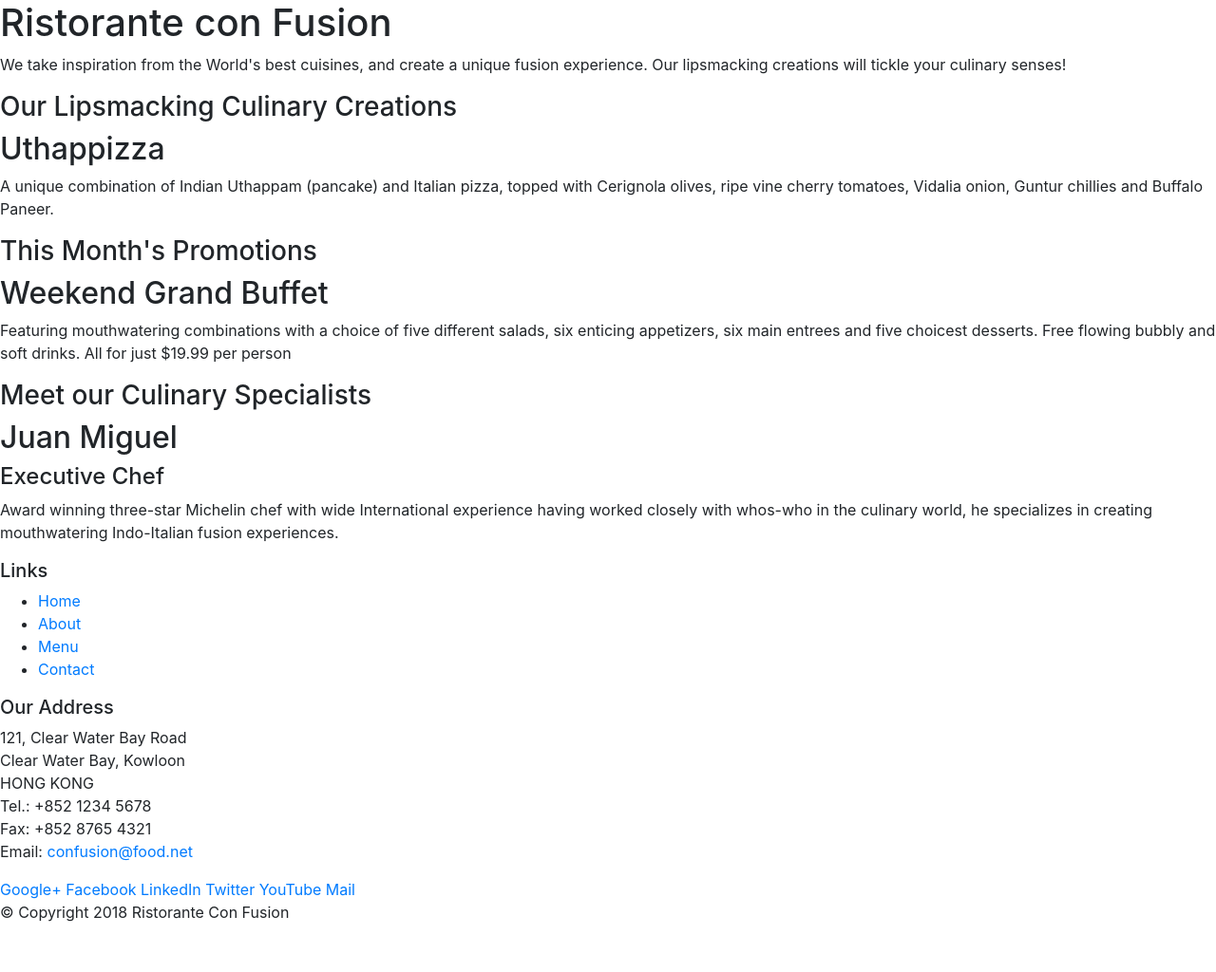
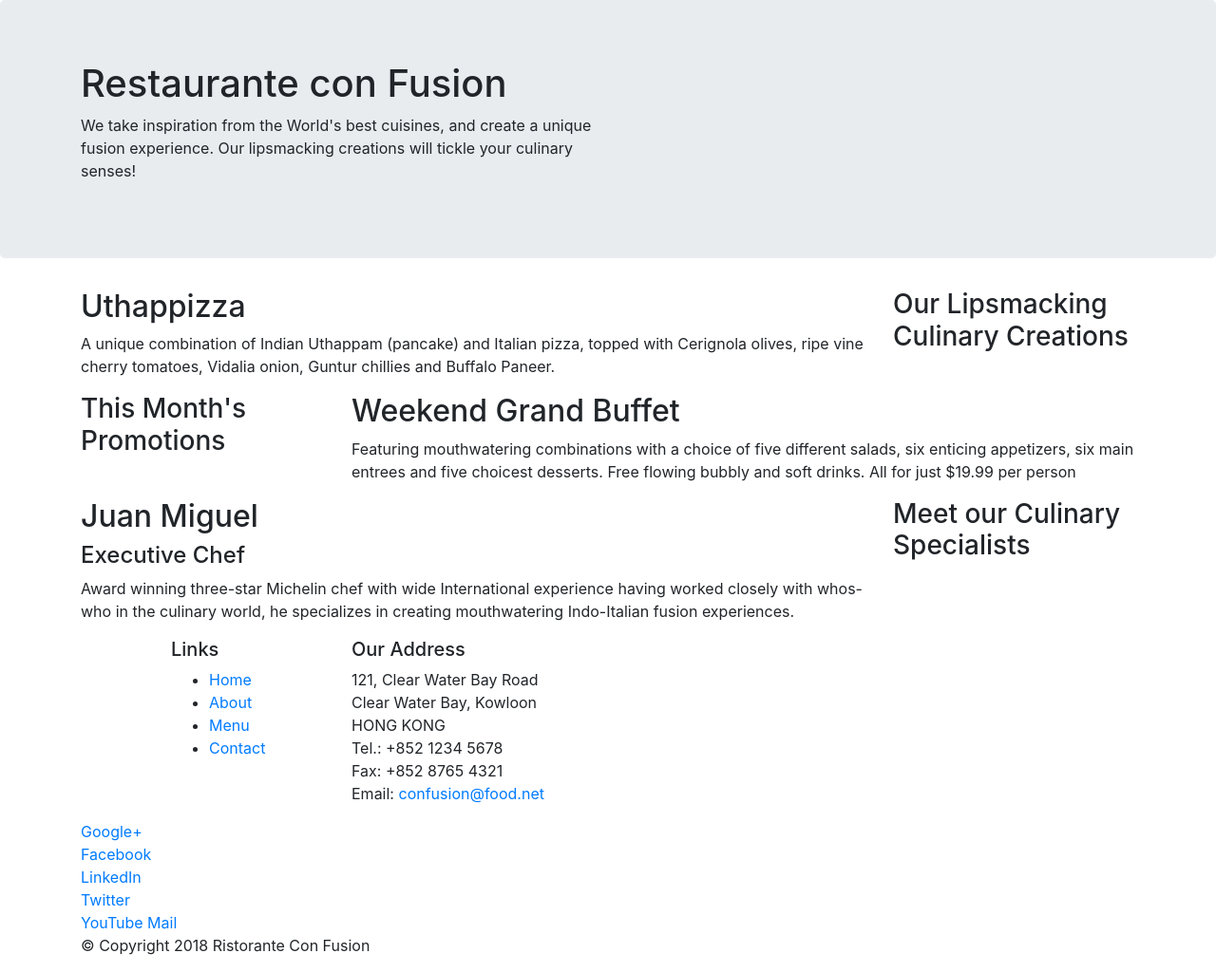
Before and after one commit to juanprog97/FullStack-curso, a website: page Bootstrap-Excercise/Bootstrap4/conFusion/index.html in a window 1280 px wide. Shown: the whole page at 95% size. Before the commit the page ends 989 px from the top, so only its background shows below. Drawn offline with nearby package versions, Linux system fonts and the light colour scheme.

Commit message:
Update index.html
Bootstrap Grid Part 1

```diff
--- a/Bootstrap-Excercise/Bootstrap4/conFusion/index.html
+++ b/Bootstrap-Excercise/Bootstrap4/conFusion/index.html
@@ -19,46 +19,46 @@
 
 <body>
 
-    <header>
-        <div>
-            <div>
-                <div>
-                    <h1>Ristorante con Fusion</h1>
+    <header class="jumbotron">
+        <div class="container">
+            <div class="row">
+                <div class = "col-12 col-sm-6">
+                    <h1>Restaurante con Fusion</h1>
                     <p>We take inspiration from the World's best cuisines, and create a unique fusion experience. Our lipsmacking creations will tickle your culinary senses!</p>
                 </div>
-                <div>
+                <div class="col-12 col-sm">
                 </div>
             </div>
         </div>
     </header>
 
-    <div>
-        <div>
-            <div>
+    <div class="container">
+        <div class="row">
+            <div class= "col-12 col-sm-4 order-sm-last col-md-3">
                 <h3>Our Lipsmacking Culinary Creations</h3>
             </div>
-            <div>
+            <div class="col col-sm order-sm-first col-md">
                 <h2>Uthappizza</h2>
                 <p>A unique combination of Indian Uthappam (pancake) and Italian pizza, topped with Cerignola olives, ripe vine cherry tomatoes, Vidalia onion, Guntur chillies and Buffalo Paneer.</p>
             </div>
         </div>
 
 
-        <div>
-            <div>
+        <div class="row">
+            <div class= "col-12 col-sm-4 col-md-3">
                 <h3>This Month's Promotions</h3>
             </div>
-            <div>
+            <div class="col col-sm col-md">
                 <h2>Weekend Grand Buffet</h2>
                 <p>Featuring mouthwatering combinations with a choice of five different salads, six enticing appetizers, six main entrees and five choicest desserts. Free flowing bubbly and soft drinks. All for just $19.99 per person </p>
             </div>
         </div>
 
-        <div>
-            <div>
+        <div class="row">
+            <div class= "col-12 col-sm-4 order-sm-last col-md-3">
                 <h3>Meet our Culinary Specialists</h3>
             </div>
-            <div>
+            <div class="col col-sm order-sm-first col-md">
                 <h2>Juan Miguel</h2>
                 <h4>Executive Chef</h4>
                 <p>Award winning three-star Michelin chef with wide International experience having worked closely with whos-who in the culinary world, he specializes in creating mouthwatering Indo-Italian fusion experiences. </p>
@@ -67,9 +67,9 @@
     </div>
 
     <footer>
-        <div>
-            <div>
-                <div>
+        <div class="container">
+            <div class="row">
+                <div class= "col-4 offset-1 col-sm-2">
                     <h5>Links</h5>
                     <ul>
                         <li><a href="#">Home</a></li>
@@ -78,7 +78,7 @@
                         <li><a href="#">Contact</a></li>
                     </ul>
                 </div>
-                <div>
+                <div class="col-7 col-sm-5">
                     <h5>Our Address</h5>
                     <address>
 		              121, Clear Water Bay Road<br>
@@ -90,7 +90,7 @@
 		           </address>
                 </div>
                 <div>
-                    <div>
+                    <div class="col-12 col-sm-4">
                         <a href="http://google.com/+">Google+</a>
                         <a href="http://www.facebook.com/profile.php?id=">Facebook</a>
                         <a href="http://www.linkedin.com/in/">LinkedIn</a>
@@ -100,8 +100,8 @@
                     </div>
                 </div>
            </div>
-           <div>
-                <div>
+           <div class= "row">
+                <div class="col-auto">
                     <p>© Copyright 2018 Ristorante Con Fusion</p>
                 </div>
            </div>
```
